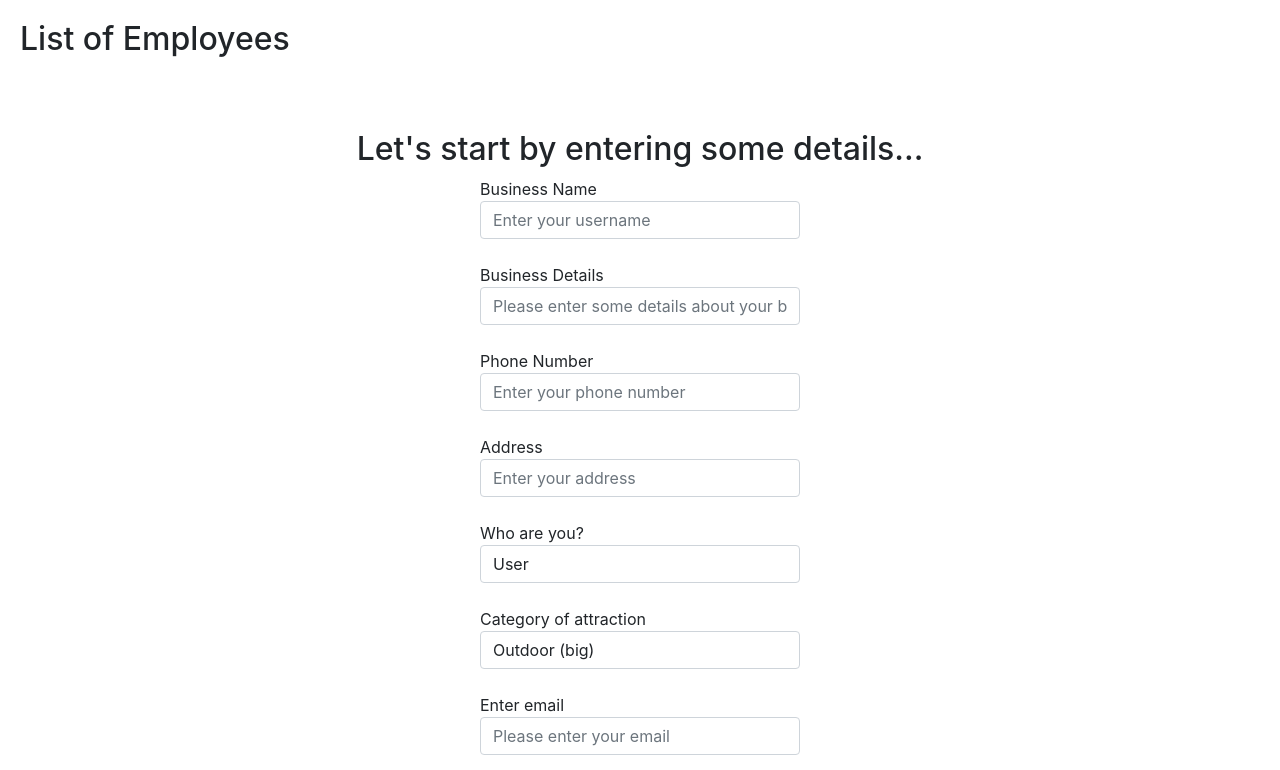
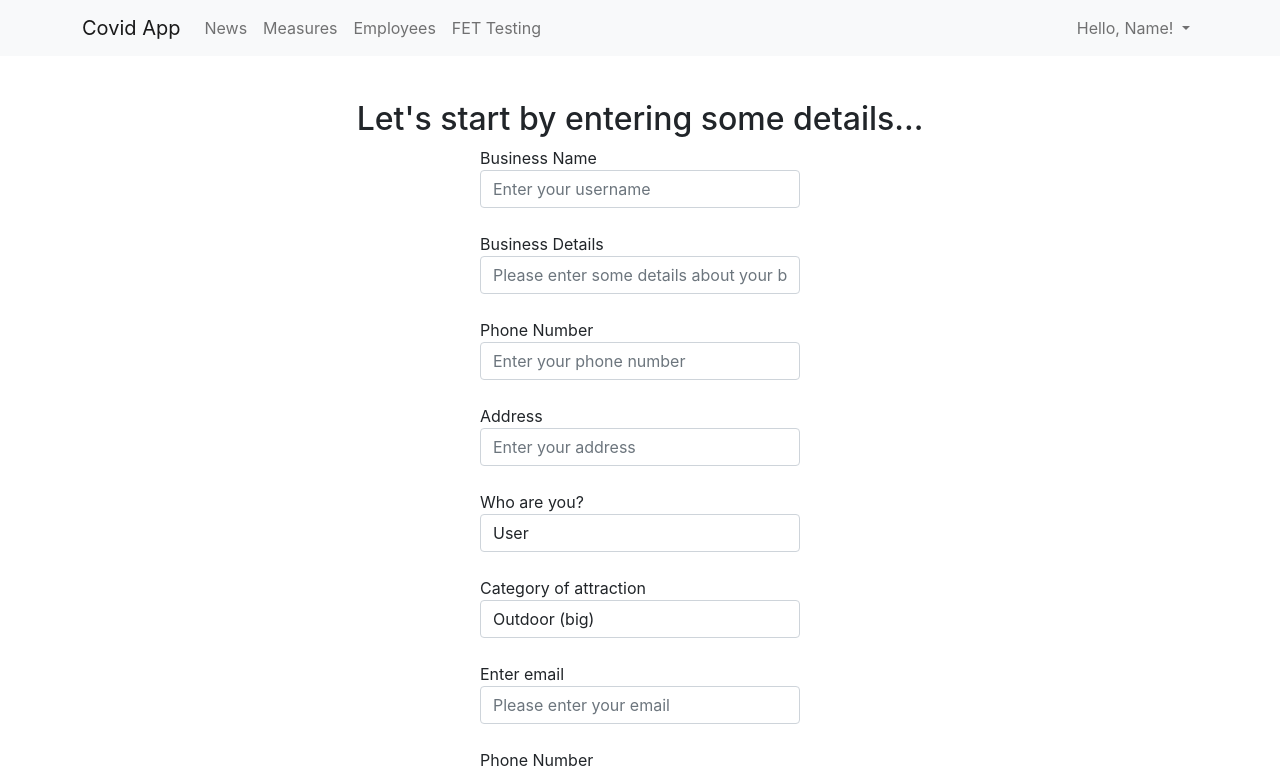
Before and after one commit to luketeosmu/covid-app, a React (Create React App) app: page / in a window 1280 px wide. Shown: the top 770 px of the page. Built offline with nearby package versions, Linux system fonts and the light colour scheme.

Commit message:
changed navbar folder, added navbar into page views

```diff
--- a/src/App.jsx
+++ b/src/App.jsx
@@ -3,7 +3,7 @@ import React from "react";
 import { BrowserRouter as Router, Switch, Route } from "react-router-dom";
 import './App.css';
 import Login from "./components/Login/Login.jsx"
-import NavBar from './components/NavBar';
+import NavBar from './components/NavBar/NavBar';
 import Register from './components/Registration/Registration';
 import EmployeeList from './components/Employees/EmployeeList/EmployeeList';
 
--- a/src/components/Login/Login.jsx
+++ b/src/components/Login/Login.jsx
@@ -2,7 +2,7 @@ import React, { useState } from "react";
 import { Form, Button } from "react-bootstrap";
 import "./Login.css";
 import { useHistory } from 'react-router-dom';
-import NavBar from "../NavBar";
+import NavBar from "../NavBar/NavBar";
 //import Header from "../Header/HeaderLogout";
 
 
--- a/src/components/Registration/Registration.jsx
+++ b/src/components/Registration/Registration.jsx
@@ -1,6 +1,7 @@
 import React, { useState } from 'react';
 import { Col, Row, Button, Form, FormGroup, Label, Input } from 'reactstrap';
 import "./Registration.css";
+import NavBar from '../NavBar/NavBar';
 //import Header from "../Header/HeaderLogout";
 
 function Register() {
@@ -19,10 +20,8 @@ function Register() {
     }
 
     return (
-        <>
-        <div className = "PageTitle">
-            <h2> List of Employees </h2>
-        </div>
+        <div>
+        <NavBar />
         <div className="Register">
         <h2 className="d-flex justify-content-center mt-4">Let's start by entering some details...</h2>
             <Form onSubmit={handleSubmit}>
@@ -96,7 +95,7 @@ function Register() {
 
             </Form>
         </div>
-        </>
+        </div>
     );
 }
 export default Register;
```
Also changed, not shown: src/components/NavBar/NavBar.jsx (renamed from src/components/NavBar.jsx).
